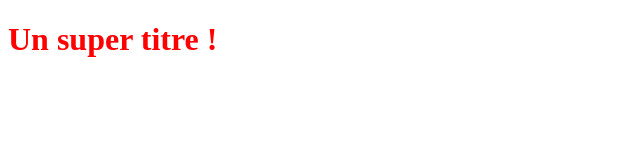
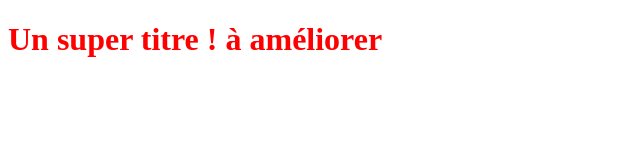
Before and after one commit to paqmin/openclassroomsproject, a plain HTML site: page index.html in a window 1280 px wide. Shown: the whole page, without its empty margins (0-640 px from the left). Drawn offline with Linux system fonts and the light colour scheme.

Commit message:
amelioration

```diff
--- a/index.html
+++ b/index.html
@@ -5,6 +5,6 @@
    <link rel="stylesheet" type="text/css" href="style.css">
 </head>
 <body>
-   <h1>Un super titre !</h1>
+   <h1>Un super titre ! à améliorer</h1>
 </body>
 </html>
```
